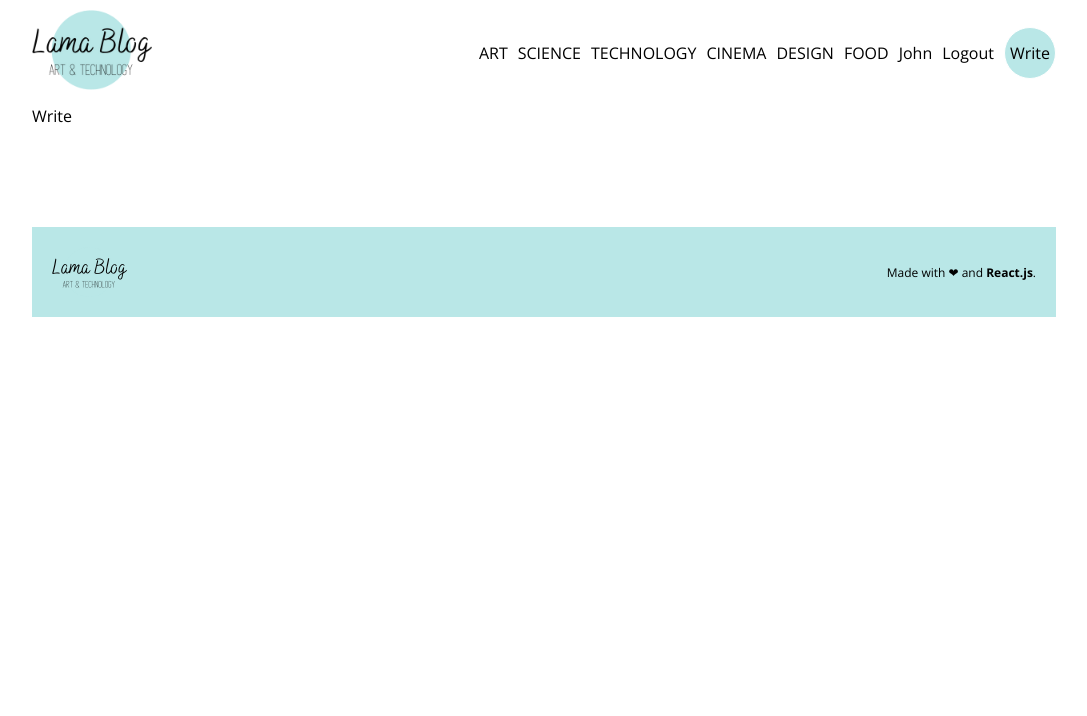
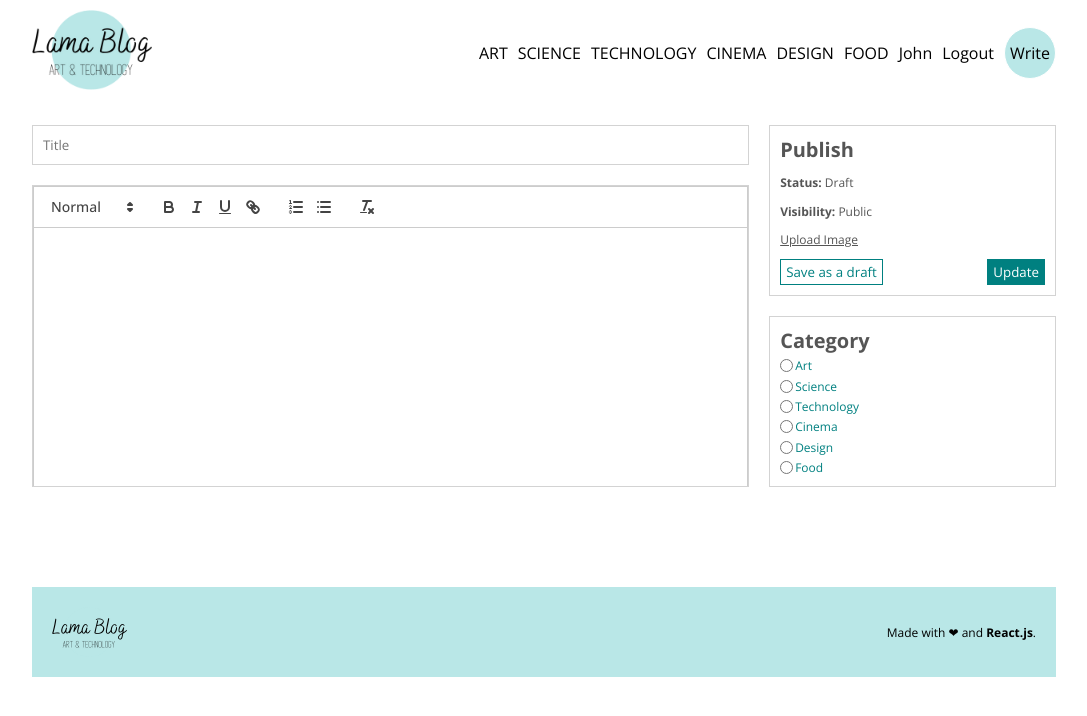
Before and after one commit to vladavoX/fullstack-blog-app, a React (Create React App) app in the folder client/: page /write in a window 1280 px wide. Shown: the top 716 px of the page, without its empty margins (96-1183 px from the left). Built offline with nearby package versions, Linux system fonts and the light colour scheme.

Commit message:
Write Page

```diff
--- a/client/package.json
+++ b/client/package.json
@@ -8,6 +8,7 @@
     "@testing-library/user-event": "^13.5.0",
     "react": "^18.2.0",
     "react-dom": "^18.2.0",
+    "react-quill": "^2.0.0",
     "react-router-dom": "^6.4.2",
     "react-scripts": "5.0.1",
     "sass": "^1.55.0",
--- a/client/src/pages/Write.jsx
+++ b/client/src/pages/Write.jsx
@@ -1,8 +1,64 @@
 import React from 'react'
+import { useState } from 'react'
+import ReactQuill from 'react-quill'
+import 'react-quill/dist/quill.snow.css'
 
 const Write = () => {
+  const [value, setValue] = useState('')
+
   return (
-    <div>Write</div>
+    <div className="add">
+      <div className="content">
+        <input type="text" placeholder='Title' />
+        <div className="editorContainer">
+          <ReactQuill className="editor" theme="snow" value={value} onChange={setValue} />
+        </div>
+      </div>
+      <div className="menu">
+        <div className="item">
+          <h1>Publish</h1>
+          <span>
+            <b>Status: </b> Draft
+          </span>
+          <span>
+            <b>Visibility: </b> Public
+          </span>
+          <input style={{ display: "none" }} type="file" name='' id='file' />
+          <label className="file" htmlFor="file">Upload Image</label>
+          <div className="buttons">
+            <button>Save as a draft</button>
+            <button>Update</button>
+          </div>
+        </div>
+        <div className="item">
+          <h1>Category</h1>
+          <div className="cat">
+            <input type="radio" name='cat' value='art' id='art' />
+            <label htmlFor="art">Art</label>
+          </div>
+          <div className="cat">
+            <input type="radio" name='cat' value='science' id='science' />
+            <label htmlFor="science">Science</label>
+          </div>
+          <div className="cat">
+            <input type="radio" name='cat' value='technology' id='technology' />
+            <label htmlFor="technology">Technology</label>
+          </div>
+          <div className="cat">
+            <input type="radio" name='cat' value='cinema' id='cinema' />
+            <label htmlFor="cinema">Cinema</label>
+          </div>
+          <div className="cat">
+            <input type="radio" name='cat' value='design' id='design' />
+            <label htmlFor="design">Design</label>
+          </div>
+          <div className="cat">
+            <input type="radio" name='cat' value='food' id='food' />
+            <label htmlFor="food">Food</label>
+          </div>
+        </div>
+      </div>
+    </div>
   )
 }
 
--- a/client/src/styles.scss
+++ b/client/src/styles.scss
@@ -301,5 +301,90 @@ $lightGreen: #b9e7e7;
         }
       }
     }
+
+    // WRITE
+    .add {
+      margin-top: 20px;
+      display: flex;
+      gap: 20px;
+
+      .content {
+        flex: 5;
+        display: flex;
+        flex-direction: column;
+        gap: 20px;
+
+        input {
+          padding: 10px;
+          border: 1px solid lightgray;
+        }
+
+        .editorContainer {
+          height: 300px;
+          overflow: scroll;
+          border: 1px solid lightgray;
+
+          .editor {
+            height: 100%;
+            border: none;
+          }
+        }
+      }
+
+      .menu {
+        flex: 2;
+        display: flex;
+        flex-direction: column;
+        gap: 20px;
+
+        .item {
+          border: 1px solid lightgray;
+          padding: 10px;
+          flex: 1;
+          display: flex;
+          flex-direction: column;
+          justify-content: space-between;
+          font-size: 12px;
+          color: #555;
+
+          h1 {
+            font-size: 20px;
+          }
+
+          .file {
+            text-decoration: underline;
+            cursor: pointer;
+          }
+
+          .buttons {
+            display: flex;
+            justify-content: space-between;
+
+            :first-child {
+              cursor: pointer;
+              color: teal;
+              background-color: white;
+              border: 1px solid teal;
+              padding: 3px 5px;
+            }
+
+            :last-child {
+              cursor: pointer;
+              color: white;
+              background-color: teal;
+              border: 1px solid teal;
+              padding: 3px 5px;
+            }
+          }
+
+          .cat {
+            display: flex;
+            align-items: center;
+            gap: 2px;
+            color: teal;
+          }
+        }
+      }
+    }
   }
 }
```
Also changed, not shown: 1 other file (tests, documents, lock files or other folders).
